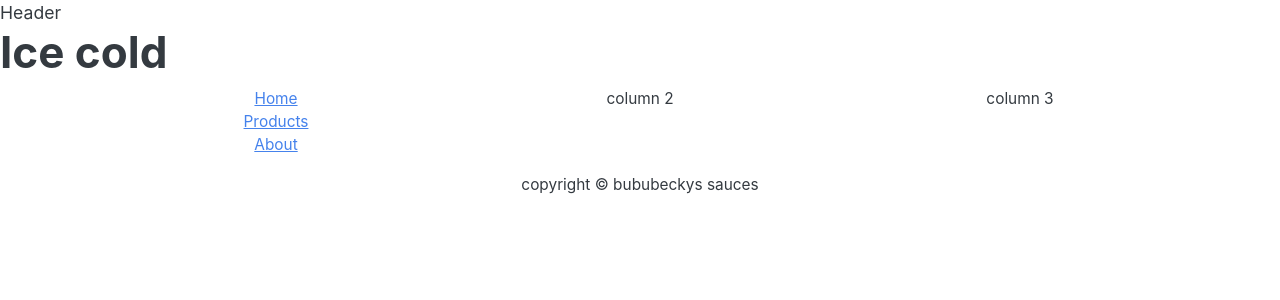
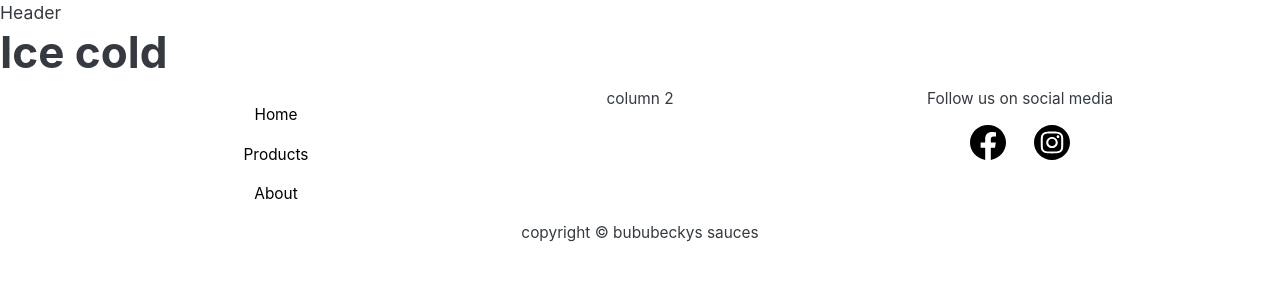
Before and after one commit to adamsrodgers/bububecky, a React (Create React App) app in the folder frontend/: page / in a window 1280 px wide. Shown: the top 300 px of the page. Built offline with nearby package versions, Linux system fonts and the light colour scheme.

Commit message:
more work on footer

```diff
--- a/frontend/src/components/Footer.tsx
+++ b/frontend/src/components/Footer.tsx
@@ -1,7 +1,8 @@
 import React from "react";
 import { Row, Col, Container } from 'react-bootstrap';
 import '../css/Footer.css';
-
+import facebook from "../Images/facebook.svg";
+import instagram from "../Images/instagram.svg";
 
 function Footer()
 {
@@ -13,22 +14,27 @@ function Footer()
                     <div className="row">
                         <div className="col-sm">
                             <ul className="list">
-                                <li><a href="/Home">Home</a></li>
-                                <li><a href="/Products">Products</a></li>
-                                <li><a href="/About">About</a></li>
+                                <li className="listel"><a href="/Home" className="link">Home</a></li>
+                                <li className="listel"><a href="/Products" className="link">Products</a></li>
+                                <li className="listel"><a href="/About" className="link">About</a></li>
                             </ul>
                         </div>
                         <div className="col-sm">
                             column 2
                         </div>
                         <div className="col-sm">
-                            column 3
+                            <div> Follow us on social media</div>
+                            <div className="images">
+                                <img src={facebook} className="icon"/>
+                                <img src={instagram} className="icon"/>
+                            </div>
+
                         </div>
                     </div>
                 </Container>
                 <Container>
                     <Row>
-                        <Col className="text-center">
+                        <Col className="text-center ">
                             copyright &copy; bububeckys sauces
                         </Col>
                     </Row>
--- a/frontend/src/css/Footer.css
+++ b/frontend/src/css/Footer.css
@@ -1,3 +1,28 @@
 .list{
     list-style: none;
 }
+
+.images{
+    display: flex;
+    justify-content: center;
+}
+
+.icon{
+    width: 10%;
+    height: 10%;
+    margin: 4%;
+}
+
+.listel{
+    margin: 5%;
+
+}
+
+.link{
+    color: black;
+    text-decoration: none;
+}
+
+.link:hover{
+
+}
```
Also changed, not shown: frontend/src/Images/facebook.svg (added), frontend/src/Images/instagram.svg (added).
